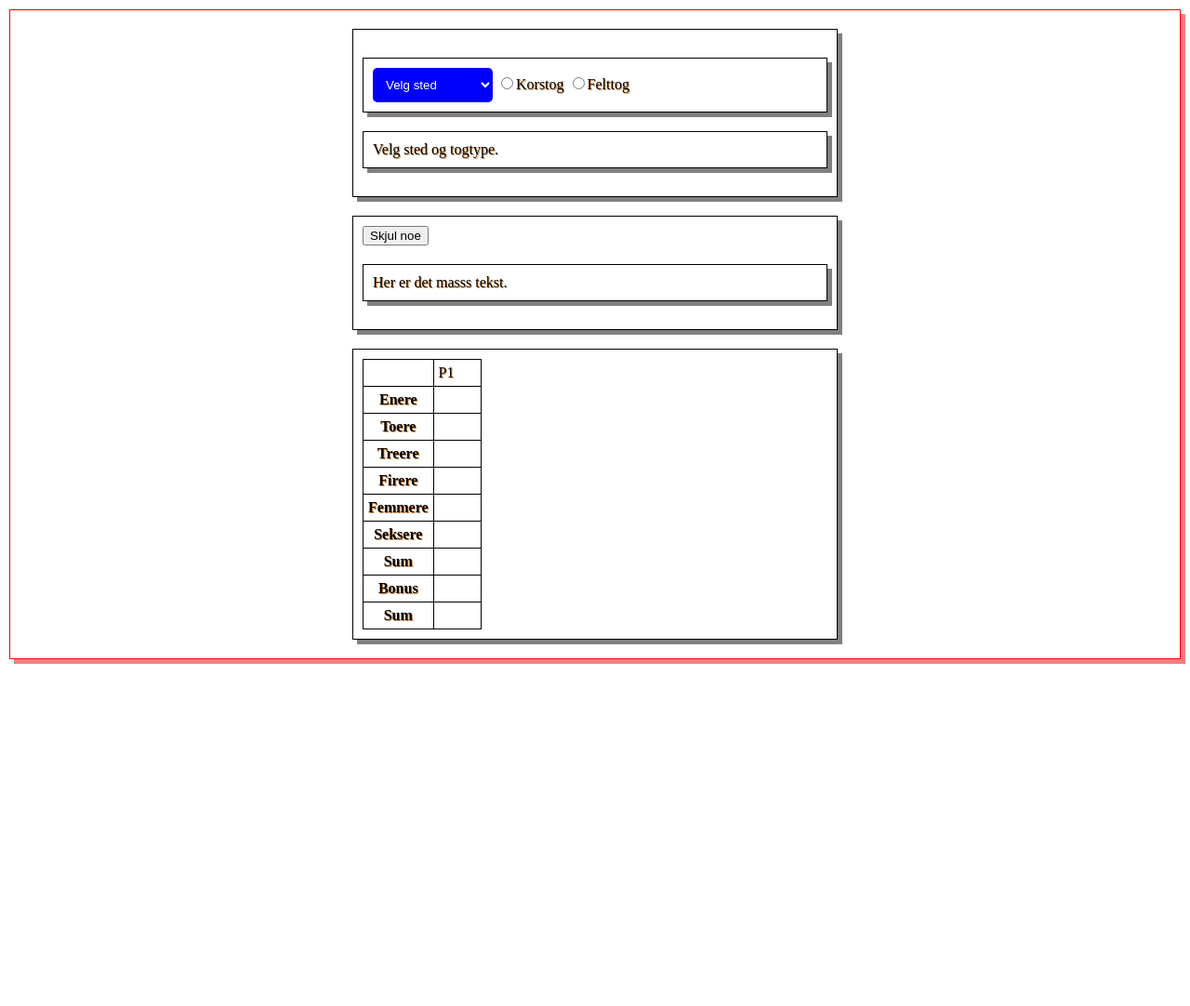
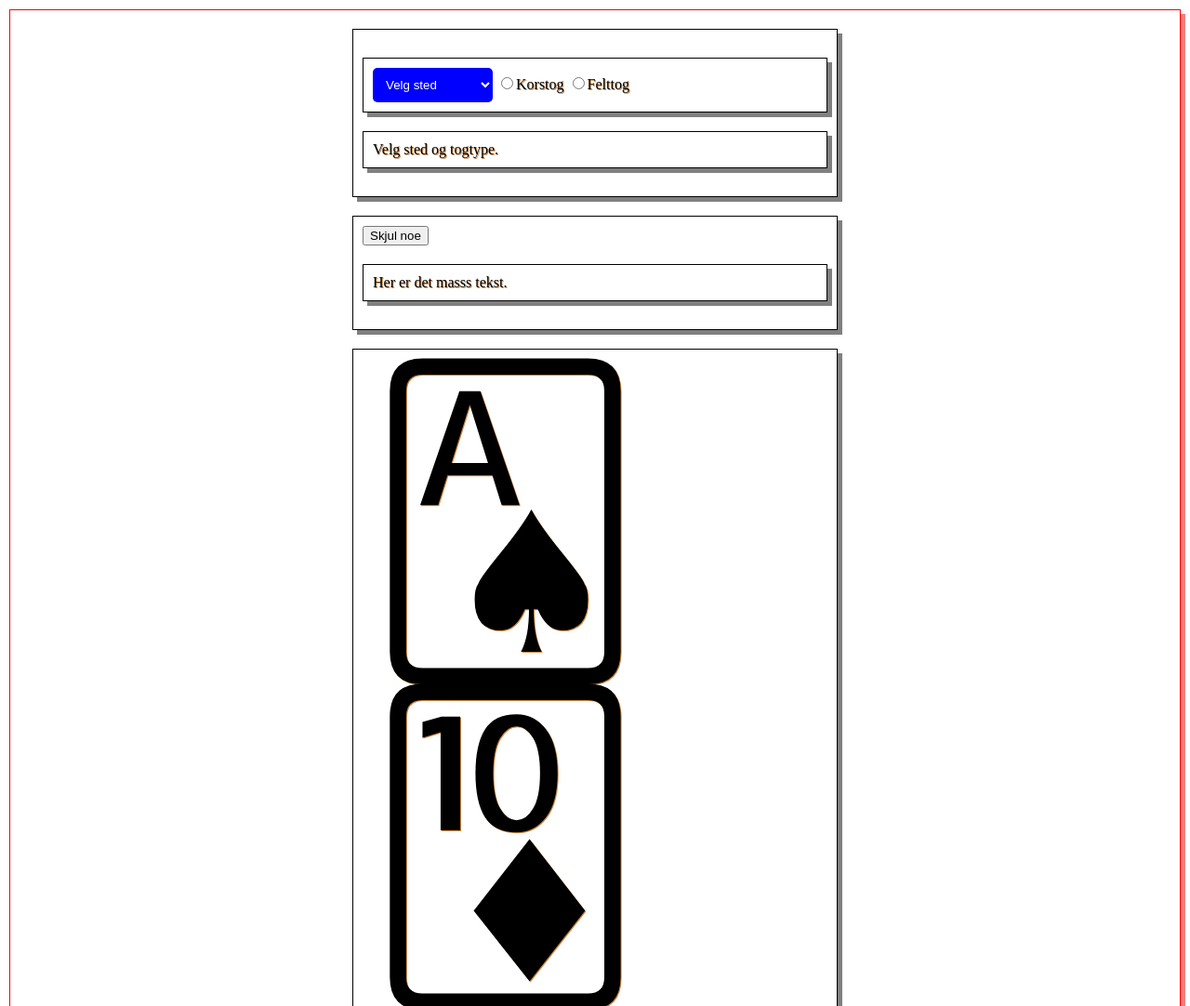
Before and after one commit to getrikard/modul1, a plain HTML site: page test.html in a window 1280 px wide. Shown: the top 1082 px of the page at 93% size. Before the commit the page ends 800 px from the top, so only its background shows below. Drawn offline with Linux system fonts and the light colour scheme.

Commit message:
Ymse små-fix

```diff
--- a/blackjack.js
+++ b/blackjack.js
@@ -12,7 +12,7 @@ deck = shuffle(deck);
 console.log(deck);
 
 //dealCardsToPlayer();
-calcBaseDealerPos()
+calcBaseDealerPos();
 
 function draw() {
 
--- a/test.html
+++ b/test.html
@@ -81,6 +81,10 @@
         <div id="noe" style="display: block;">
             Her er det masss tekst.
         </div>
+    </div>
+
+    <div>
+        <span style="font-size: 300px;">🂡🃊</span>
     </div>
 
     <div>
```
Also changed, not shown: blackjack.html (+1 -1 lines).
